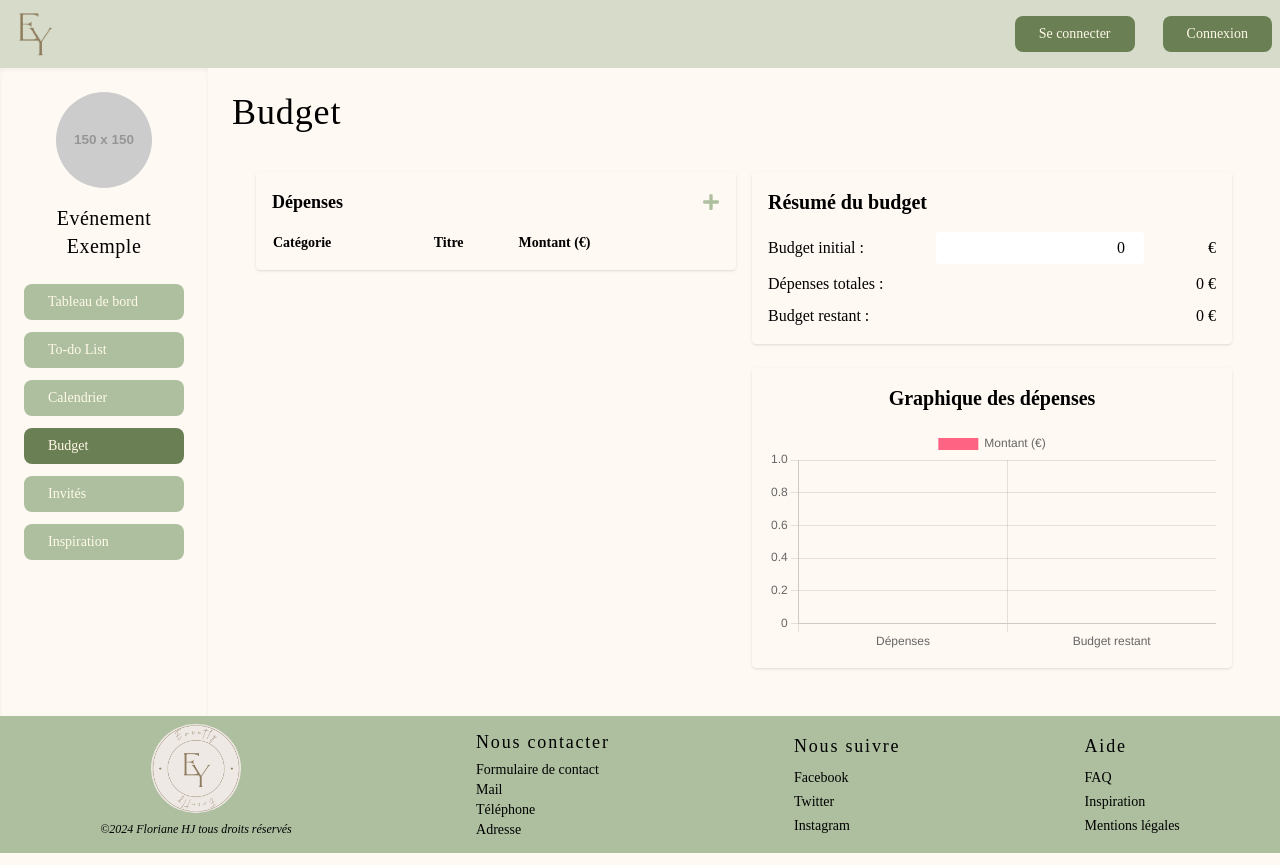
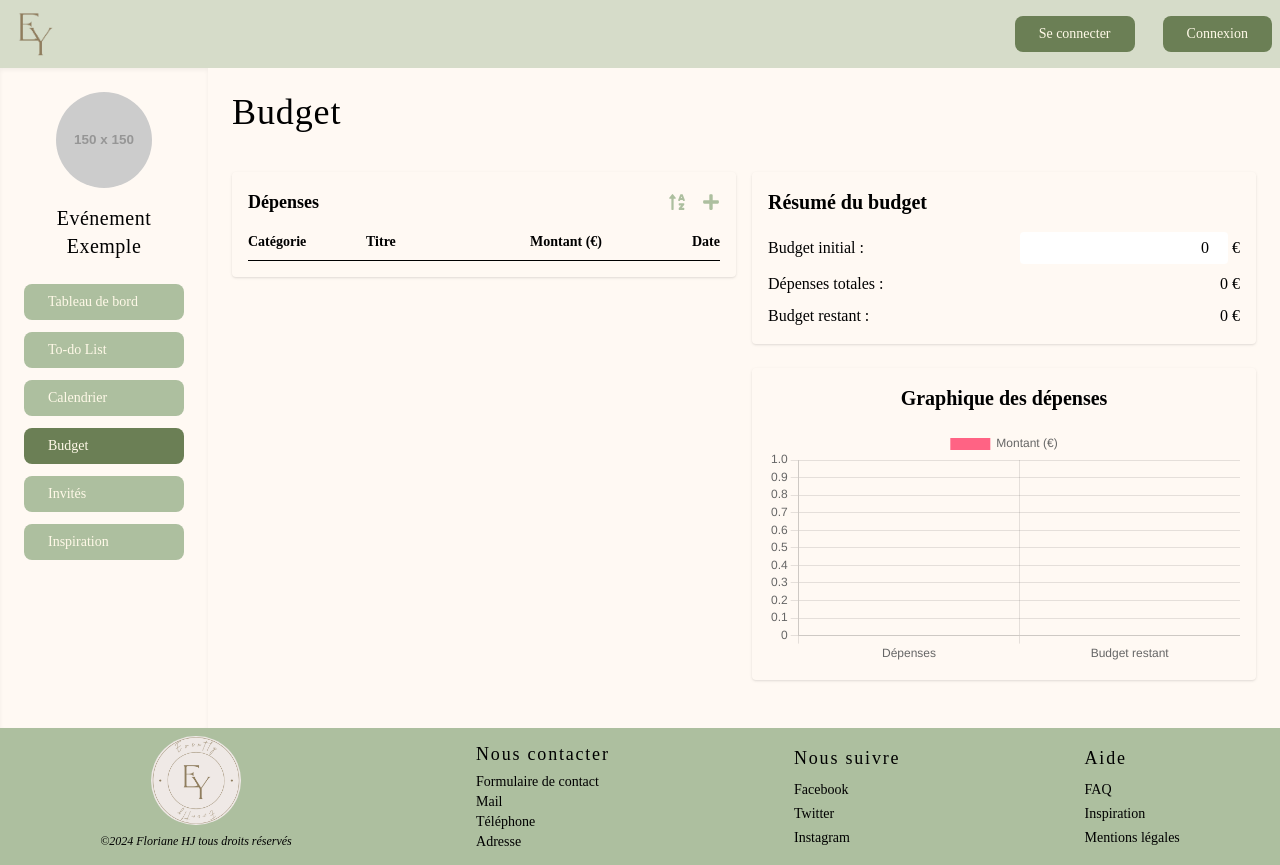
Before and after one commit to FlorianeHJ/Evently, a Next.js app: page /dashboard in a window 1280 px wide. Both pictures are taken after a click on the button "Budget". Built offline with nearby package versions, Linux system fonts and the light colour scheme.

Commit message:
update budget.tsx

```diff
--- a/src/components/Budget.tsx
+++ b/src/components/Budget.tsx
@@ -9,7 +9,7 @@ import {
 } from 'chart.js'
 import React, { useState } from 'react'
 import { Bar } from 'react-chartjs-2'
-import { FaPlus } from 'react-icons/fa'
+import { FaPlus, FaSortAlphaDown, FaSortAlphaUp } from 'react-icons/fa'
 import ExpenseRow from './ExpenseRow'
 
 ChartJS.register(CategoryScale, LinearScale, BarElement, Title, Tooltip, Legend)
@@ -18,6 +18,7 @@ interface Expense {
     category: string
     title: string
     amount: number
+    date: string
 }
 
 const BudgetPage: React.FC = () => {
@@ -28,7 +29,10 @@ const BudgetPage: React.FC = () => {
         category: '',
         title: '',
         amount: 0,
+        date: '',
     })
+    const [sortOrder, setSortOrder] = useState<'asc' | 'desc'>('asc')
+    const categories = ['Nourriture', 'Transport', 'Logement', 'Autres']
 
     const totalExpenses = expenses.reduce(
         (sum, expense) => sum + expense.amount,
@@ -39,8 +43,8 @@ const BudgetPage: React.FC = () => {
     const handleAddExpense = () => {
         if (newExpense.category && newExpense.title && newExpense.amount > 0) {
             setExpenses([...expenses, newExpense])
-            setNewExpense({ category: '', title: '', amount: 0 })
-            setIsEditing(expenses.length + 1) // Basculer vers une nouvelle ligne vide
+            setNewExpense({ category: '', title: '', amount: 0, date: '' })
+            setIsEditing(expenses.length + 1)
         }
     }
 
@@ -54,11 +58,20 @@ const BudgetPage: React.FC = () => {
         updatedExpenses[index] = newExpense
         setExpenses(updatedExpenses)
         setIsEditing(null)
-        setNewExpense({ category: '', title: '', amount: 0 })
+        setNewExpense({ category: '', title: '', amount: 0, date: '' })
     }
 
     const handleDeleteExpense = (index: number) => {
         setExpenses(expenses.filter((_, i) => i !== index))
+    }
+
+    const toggleSortOrder = () => {
+        const sortedExpenses = [...expenses].sort((a, b) => {
+            const amountComparison = a.amount - b.amount
+            return sortOrder === 'asc' ? amountComparison : -amountComparison
+        })
+        setExpenses(sortedExpenses)
+        setSortOrder(sortOrder === 'asc' ? 'desc' : 'asc')
     }
 
     const chartData = {
@@ -76,29 +89,42 @@ const BudgetPage: React.FC = () => {
     }
 
     return (
-        <div className="flex gap-4 p-6">
-            {/* Partie gauche - Tableau des dépenses */}
+        <div className="flex gap-4 py-6">
+            {/* Partie gauche - Liste des dépenses */}
             <div className="w-1/2 space-y-6">
                 <div className="bg-white p-4 rounded shadow">
                     <h2 className="text-lg font-semibold mb-4 flex items-center justify-between">
                         Dépenses
+                        <div className="flex items-center space-x-4">
+                            <button
+                                onClick={toggleSortOrder}
+                                title="Trier les dépenses"
+                                className="text-primary text-lg"
+                            >
+                                {sortOrder === 'asc' ? (
+                                    <FaSortAlphaUp />
+                                ) : (
+                                    <FaSortAlphaDown />
+                                )}
+                            </button>
                             <button
                                 onClick={() => setIsEditing(expenses.length)}
                                 className="text-primary text-lg"
                             >
                                 <FaPlus />
                             </button>
+                        </div>
                     </h2>
-                    <table className="w-full text-left text-sm">
-                        <thead>
-                            <tr>
-                                <th>Catégorie</th>
-                                <th>Titre</th>
-                                <th>Montant (€)</th>
-                                <th></th>
-                            </tr>
-                        </thead>
-                        <tbody>
+                    <div className="space-y-2">
+                        {/* En-têtes */}
+                        <div className="flex text-sm font-semibold text-gray-600 border-b pb-2">
+                            <div className="w-1/4">Catégorie</div>
+                            <div className="w-1/4">Titre</div>
+                            <div className="w-1/4 text-right">Montant (€)</div>
+                            <div className="w-1/4 text-right">Date</div>
+                        </div>
+
+                        {/* Liste des dépenses */}
                         {expenses.map((expense, index) => (
                             <ExpenseRow
                                 key={index}
@@ -114,8 +140,10 @@ const BudgetPage: React.FC = () => {
                                 onEdit={() => handleEditExpense(index)}
                                 onSave={() => handleSaveEditExpense(index)}
                                 onDelete={() => handleDeleteExpense(index)}
+                                categories={categories}
                             />
                         ))}
+                        {/* Ligne de saisie pour une nouvelle dépense */}
                         {isEditing === expenses.length && (
                             <ExpenseRow
                                 expense={newExpense}
@@ -130,10 +158,10 @@ const BudgetPage: React.FC = () => {
                                 onEdit={() => {}}
                                 onSave={handleAddExpense}
                                 onDelete={() => {}}
+                                categories={categories}
                             />
                         )}
-                        </tbody>
-                    </table>
+                    </div>
                 </div>
             </div>
 
@@ -146,23 +174,31 @@ const BudgetPage: React.FC = () => {
                     <div className="flex flex-col gap-2">
                         <label className="flex justify-between items-center">
                             Budget initial :
+                            <div className="flex items-center">
                                 <input
                                     type="number"
                                     value={initialBudget}
                                     onChange={(e) =>
-                                    setInitialBudget(parseFloat(e.target.value))
+                                        setInitialBudget(
+                                            parseFloat(e.target.value)
+                                        )
                                     }
                                     className="ml-2 p-1 rounded outline-none text-right"
                                 />
-                            €
+                                <span className="ml-1">€</span>
+                            </div>
                         </label>
                         <label className="flex justify-between items-center">
                             Dépenses totales :<span>{totalExpenses} €</span>
                         </label>
                         <label className="flex justify-between items-center">
                             Budget restant :
-                            <span>
-                                {remainingBudget >= 0 ? remainingBudget : 0} €
+                            <span
+                                className={
+                                    remainingBudget < 0 ? 'text-red-500' : ''
+                                }
+                            >
+                                {remainingBudget} €
                             </span>
                         </label>
                     </div>
--- a/src/components/ExpenseRow.tsx
+++ b/src/components/ExpenseRow.tsx
@@ -5,6 +5,7 @@ interface Expense {
     category: string
     title: string
     amount: number
+    date: string
 }
 
 interface ExpenseRowProps {
@@ -15,6 +16,7 @@ interface ExpenseRowProps {
     onEdit: () => void
     onSave: () => void
     onDelete: () => void
+    categories: string[]
 }
 
 const ExpenseRow: React.FC<ExpenseRowProps> = ({
@@ -25,36 +27,48 @@ const ExpenseRow: React.FC<ExpenseRowProps> = ({
     onEdit,
     onSave,
     onDelete,
+    categories,
 }) => {
     return (
-        <tr>
-            <td className="p-1">
+        <div className="flex items-center justify-between border-b py-2">
+            {/* Catégorie */}
+            <div className="w-1/4 p-1">
                 {isEditing ? (
-                    <input
-                        type="text"
+                    <select
                         value={expense.category}
                         onChange={(e) => onChange('category', e.target.value)}
-                        className="p-1 text-xs rounded outline-none"
-                        placeholder="Catégorie"
-                    />
+                        className="p-1 text-xs rounded outline-none w-full"
+                    >
+                        <option value="">Sélectionnez une catégorie</option>
+                        {categories.map((category, index) => (
+                            <option key={index} value={category}>
+                                {category}
+                            </option>
+                        ))}
+                    </select>
                 ) : (
-                    expense.category
+                    <span className="text-sm">{expense.category}</span>
                 )}
-            </td>
-            <td>
+            </div>
+
+            {/* Titre */}
+            <div className="w-1/4 p-1">
                 {isEditing ? (
                     <input
                         type="text"
                         value={expense.title}
                         onChange={(e) => onChange('title', e.target.value)}
-                        className="p-1 text-xs rounded outline-none"
+                        className="p-1 text-xs rounded outline-none w-full"
                         placeholder="Titre de la dépense"
+                        required
                     />
                 ) : (
-                    expense.title
+                    <span className="text-sm">{expense.title}</span>
                 )}
-            </td>
-            <td className="text-right">
+            </div>
+
+            {/* Montant */}
+            <div className="w-1/4 p-1 text-right">
                 {isEditing ? (
                     <input
                         type="number"
@@ -65,36 +79,57 @@ const ExpenseRow: React.FC<ExpenseRowProps> = ({
                         onKeyDown={(e) => {
                             if (e.key === 'Enter') onSave()
                         }}
-                        className="p-1 text-xs rounded outline-none text-right"
+                        className="p-1 text-xs rounded outline-none w-full text-right"
                         placeholder="Montant (€)"
+                        required
                     />
                 ) : (
-                    `${expense.amount} €`
+                    <span className="text-sm">{`${expense.amount} €`}</span>
                 )}
-            </td>
-            <td className="flex justify-end space-x-2">
+            </div>
+
+            {/* Date */}
+            <div className="w-1/4 p-1 text-right">
                 {isEditing ? (
-                    <button onClick={onSave} className="text-green-500 text-xs">
-                        ✔
-                    </button>
-                ) : !isNewRow ? (
+                    <input
+                        type="date"
+                        value={expense.date}
+                        onChange={(e) => onChange('date', e.target.value)}
+                        className="p-1 text-xs rounded outline-none w-full text-right"
+                        required
+                    />
+                ) : (
+                    <span className="text-sm">{expense.date}</span>
+                )}
+            </div>
+
+            {/* Actions */}
+            <div className="flex items-center justify-center space-x-2 p-1">
+                {!isEditing && !isNewRow ? (
                     <>
                         <button
                             onClick={onEdit}
-                            className="text-blue-500 text-xs"
+                            className="text-xs flex items-center"
                         >
                             <FaEdit />
                         </button>
                         <button
                             onClick={onDelete}
-                            className="text-red-500 text-xs"
+                            className="text-xs flex items-center"
                         >
                             <FaTrash />
                         </button>
                     </>
+                ) : isEditing ? (
+                    <button
+                        onClick={onSave}
+                        className="text-xs text-green-500 flex items-center"
+                    >
+                        ✔
+                    </button>
                 ) : null}
-            </td>
-        </tr>
+            </div>
+        </div>
     )
 }
 
```
Lines whose indentation alone changed are shown as unchanged.
